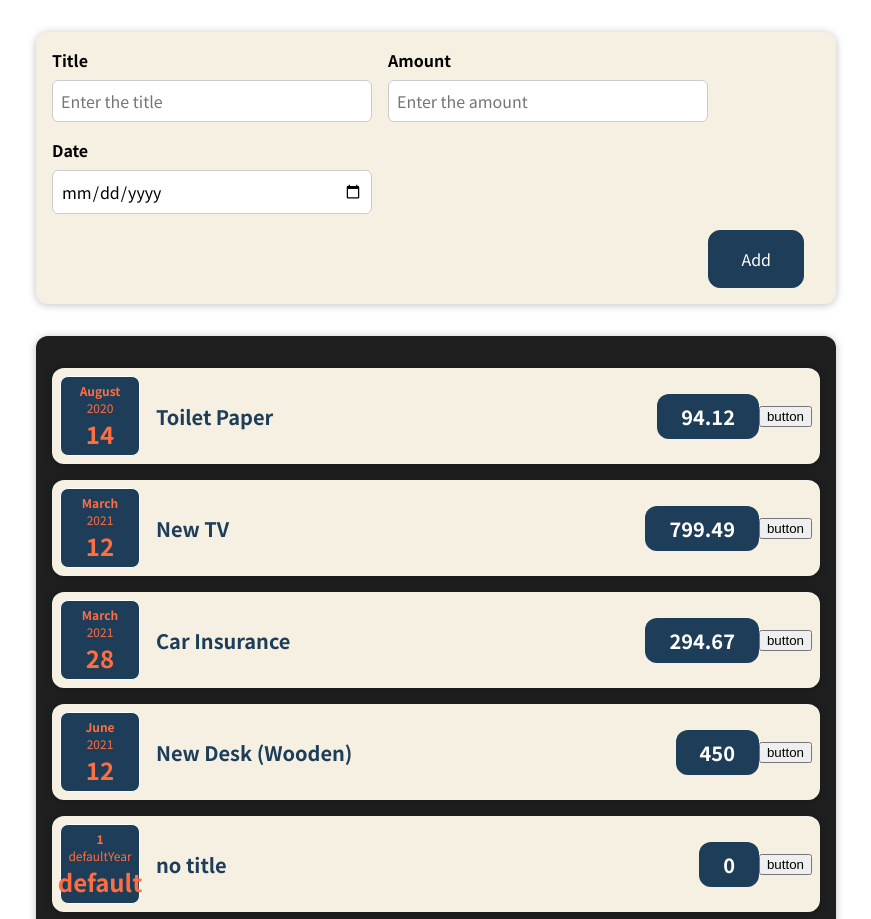
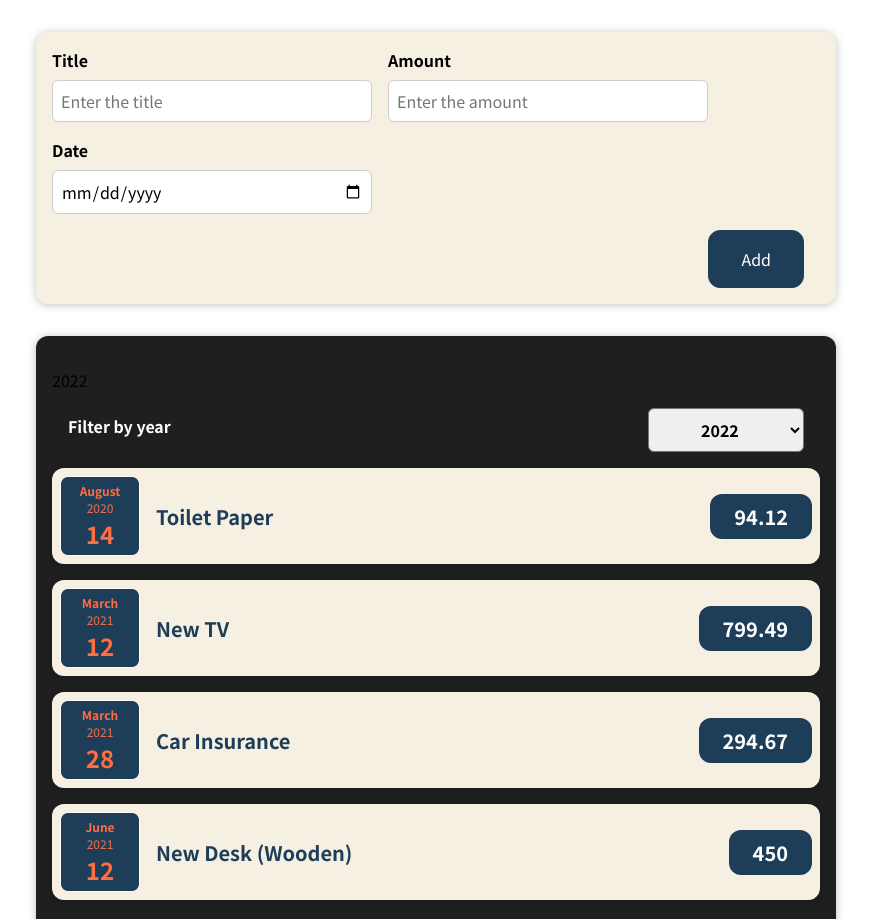
Before and after one commit to hotriluc/react-income-expense-app, a React (Create React App) app: page / in a window 1280 px wide. Shown: the top 919 px of the page, without its empty margins (204-1075 px from the left). Built offline with nearby package versions, Linux system fonts and the light colour scheme.

Commit message:
useState list

```diff
--- a/src/App.js
+++ b/src/App.js
@@ -1,9 +1,8 @@
-import React from 'react';
+import React, { useState } from 'react';
 import Expenses from './components/Expenses/Expenses'
 import NewExpense from './components/NewExpense/NewExpense';
 
-function App() {
-  const expenses = [
+const DUMMY_EXPENSES = [
   {
     id: 'e1',
     title: 'Toilet Paper',
@@ -28,16 +27,17 @@
   },
 ];
 
+function App() {
+  const [expenses, setExpenses] = useState(DUMMY_EXPENSES)
+
   const addExpenseHandler = (expense) => {
-    console.log('app component')
-    console.log(expense)
-    // this.expenses.push(expense)
+    setExpenses((prevExpenses) => [expense, ...prevExpenses, ]);
   }
 
   return (
     <div>
-      <NewExpense onAddExpenseData={addExpenseHandler}></NewExpense>
-      <Expenses items={expenses}></Expenses>
+      <NewExpense onAddExpenseData={addExpenseHandler} />
+      <Expenses items={expenses} />
     </div>
   );
 }
--- a/src/components/Expenses/ExpenseItem.js
+++ b/src/components/Expenses/ExpenseItem.js
@@ -1,23 +1,17 @@
-import React, {useState} from 'react';
+import React from 'react';
 import ExpenseDate from './ExpenseDate';
 import Card from '../UI/Card';
 import './ExpenseItem.scss'
 
 function ExpenseItem(props) {
-    const [title, setTitle] = useState(props.title)
-
-    const clickHandler = () => {
-        setTitle('Updated')
-    }
 
     return (
     <Card className="expense-item">
-        <ExpenseDate date={props.date}></ExpenseDate>
+        <ExpenseDate date={props.date} />
         <div className="expense-item__description">
-            <h2>{title ?? 'no title'}</h2>
+            <h2>{props.title}</h2>
             <div className="expense-item__price">{props.amount ?? '0'}</div>
         </div>
-        <button onClick={clickHandler}>button</button>
     </Card>);
 }
 
--- a/src/components/Expenses/Expenses.js
+++ b/src/components/Expenses/Expenses.js
@@ -1,19 +1,28 @@
-import React from 'react';
+import React, { useState } from 'react';
 import Card from "../UI/Card";
 import ExpenseItem from "./ExpenseItem";
 import './Expenses.scss'
+import ExpensesFilter from './ExpensesFilter';
 
 function Expenses(props) {
-    const expenses = props.items
+
+    const [filteredYear, setFilteredYear] = useState('2022')
+
+    const yearFilterChangeHandler = (selectedYear) => {
+        setFilteredYear(selectedYear)
+    }
 
     return (
         <Card className='expenses'>
-            <ExpenseItem title={expenses[0].title} amount={expenses[0].amount} date={expenses[0].date}></ExpenseItem>
-            <ExpenseItem title={expenses[1].title} amount={expenses[1].amount} date={expenses[1].date}></ExpenseItem>
-            <ExpenseItem title={expenses[2].title} amount={expenses[2].amount} date={expenses[2].date}></ExpenseItem>
-            <ExpenseItem title={expenses[3].title} amount={expenses[3].amount} date={expenses[3].date}></ExpenseItem>
-            <ExpenseItem></ExpenseItem>
-            <ExpenseItem></ExpenseItem>
+            <p>{filteredYear}</p>
+            <ExpensesFilter selected={filteredYear} onYearFilterChange={yearFilterChangeHandler} />
+            {props.items.map( expense =>
+                <ExpenseItem
+                    title={expense.title}
+                    amount={expense.amount}
+                    date={expense.date}
+                />
+            )}
         </Card>
     )
 }
--- /dev/null
+++ b/src/components/Expenses/ExpensesFilter.js
@@ -0,0 +1,26 @@
+import React from 'react';
+
+import './ExpensesFilter.scss';
+
+const ExpensesFilter = (props) => {
+
+   const dropDownChangeHandler = (event) => {
+       props.onYearFilterChange(event.target.value)
+   }
+
+  return (
+    <div className='expenses-filter'>
+      <div className='expenses-filter__control'>
+        <label>Filter by year</label>
+        <select value={props.selected} onChange={dropDownChangeHandler}>
+          <option value='2022'>2022</option>
+          <option value='2021'>2021</option>
+          <option value='2020'>2020</option>
+          <option value='2019'>2019</option>
+        </select>
+      </div>
+    </div>
+  );
+};
+
+export default ExpensesFilter;
--- /dev/null
+++ b/src/components/Expenses/ExpensesFilter.scss
@@ -0,0 +1,24 @@
+.expenses-filter {
+    color: white;
+    padding: 0 1rem;
+  }
+
+  .expenses-filter__control {
+    display: flex;
+    width: 100%;
+    align-items: center;
+    justify-content: space-between;
+    margin: 1rem 0;
+  }
+
+  .expenses-filter label {
+    font-weight: bold;
+    margin-bottom: 0.5rem;
+  }
+
+  .expenses-filter select {
+    font: inherit;
+    padding: 0.5rem 3rem;
+    font-weight: bold;
+    border-radius: 6px;
+  }
--- a/src/components/NewExpense/NewExpense.js
+++ b/src/components/NewExpense/NewExpense.js
@@ -12,7 +12,7 @@
 
     return (
         <div className="new-expense">
-            <ExpenseForm onSaveExpenseData={saveExpenseDataHandler}></ExpenseForm>
+            <ExpenseForm onSaveExpenseData={saveExpenseDataHandler} />
         </div>
     )
 }
```
Lines whose indentation alone changed are shown as unchanged.
